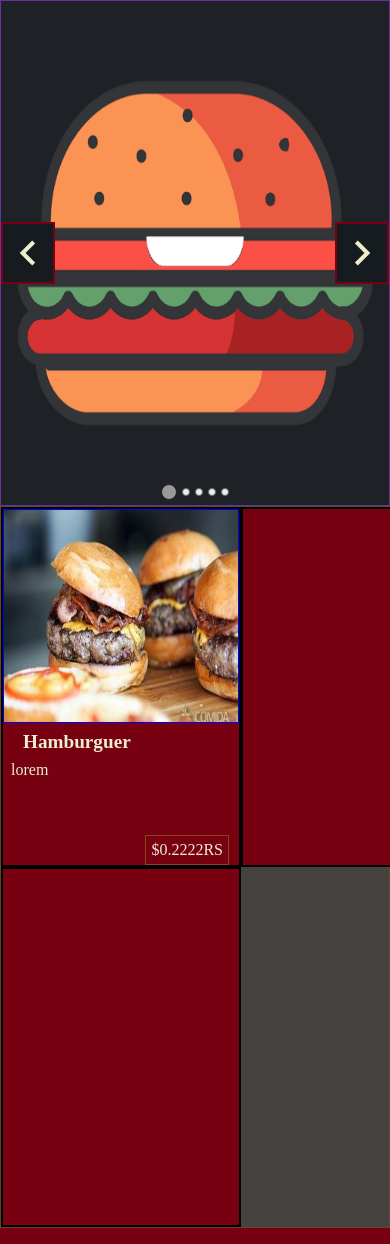
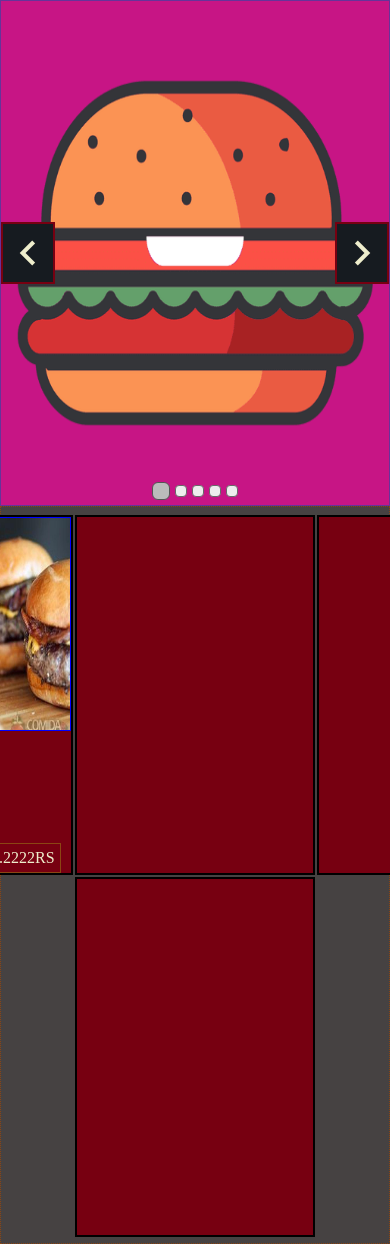
Before and after one commit to 1chard/Projeto-2, a PHP site: page / in a window 390 px wide; the page is wider, and only the part inside the window is pictured. Shown: the part 102-1346 px from the top of that part. Run offline with PHP 8.4, Linux system fonts and the light colour scheme.

Commit message:
atualizacao

```diff
--- a/index.html
+++ b/index.html
@@ -44,6 +44,7 @@
 
 
     <main>
+        <section>
             <div class="listaHamburger">
                 <img src="img/hamburguer_classico.jpg" alt="alt"/>
                 <span>Hamburguer</span>
@@ -61,6 +62,10 @@
             <div class="listaHamburger">
 
             </div>
+        </section>
+        <aside>
+
+        </aside>
     </main>
     <extra>
 
--- a/style/banner_index.css
+++ b/style/banner_index.css
@@ -65,7 +65,17 @@
         min-width: 0;
     }
 
-    body{
-        background-color: mediumvioletred;
+    #banner-parent > .buttonSelect *{
+        display: block;
+        border-radius: 33%;
+
+        background-color: #eee;
+        padding: 5px;
+    }
+
+    #banner-parent > .buttonSelect *:checked{
+        border-color: #555;
+        background-color: #bbb;
+        padding: 8px;
     }
 }
--- a/style/main.css
+++ b/style/main.css
@@ -31,3 +31,9 @@
     --text-color: white;
     --text-extra: white;
 }
+
+@media screen and (max-width: 1024px){
+    body{
+        background-color: mediumvioletred;
+    }
+}
--- a/style/main_index.css
+++ b/style/main_index.css
@@ -7,11 +7,23 @@
 
     background: rgb(70, 66, 66);
 
-    display: grid;
-    grid-template-columns: repeat(3, 1fr);
+    display: flex;
+    flex-flow: row wrap;
+    justify-content: center;
+}
+
+section{
+    flex: 0 0 auto;
+    display: flex;
+    flex-flow: row wrap;
+    justify-content: center;
+    align-items: center;
+    padding: 2%;
+    gap: 0.25%;
 }
 
 .listaHamburger{
+
     width: 240px;
     height: 360px;
     border: 2px solid black;
@@ -49,3 +61,8 @@
     align-self: flex-end;
     margin-right: 10px;
 }
+
+@media screen and (max-width: 1024px){
+    aside{
+    }
+}
```
Lines whose indentation alone changed are shown as unchanged.
